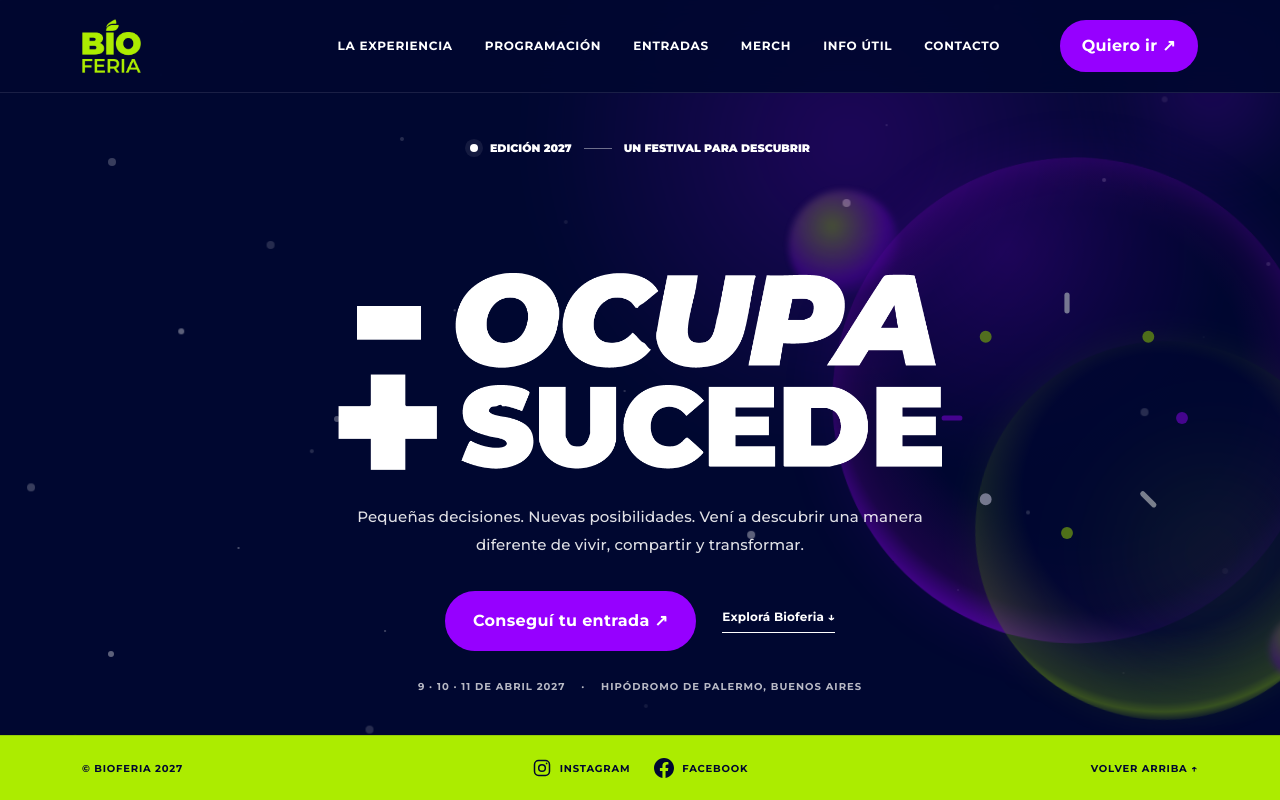
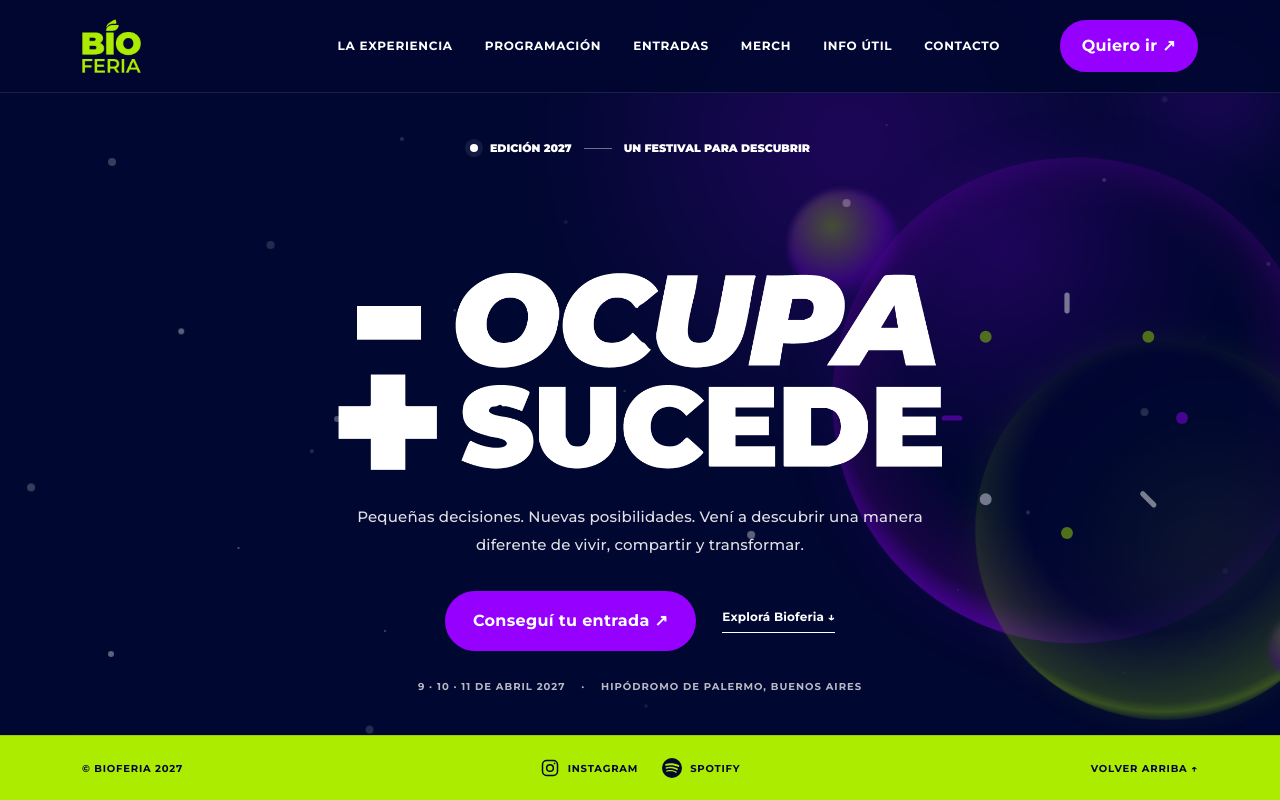
Before and after one commit to camiladipasquagraphics-ship-it/Paginawebbioferia, a plain HTML site: page index.html in a window 1280 px wide. Shown: the top 800 px of the page. Drawn offline with nearby package versions, Linux system fonts and the light colour scheme; animation ran at ten frames a second.

Commit message:
Replace footer Facebook link with Spotify

```diff
--- a/index.html
+++ b/index.html
@@ -240,7 +240,7 @@
         <span>© BIOFERIA 2027</span>
         <div class="footer-socials" role="group" aria-label="Redes sociales">
           <a class="footer-social" href="https://www.instagram.com/bioferia.sucede_/" target="_blank" rel="noopener noreferrer" aria-label="Instagram de Bioferia (abre en otra pestaña)"><svg viewBox="0 0 24 24" fill="none" stroke="currentColor" stroke-width="1.8" aria-hidden="true" focusable="false"><rect x="3" y="3" width="18" height="18" rx="5"></rect><circle cx="12" cy="12" r="4"></circle><circle cx="17.5" cy="6.5" r="1" fill="currentColor" stroke="none"></circle></svg>Instagram</a>
-          <a class="footer-social" href="https://www.facebook.com/profile.php?id=61595725004892" target="_blank" rel="noopener noreferrer" aria-label="Facebook de Bioferia (abre en otra pestaña)"><svg viewBox="0 0 24 24" fill="currentColor" aria-hidden="true" focusable="false"><path d="M24 12.073C24 5.405 18.627 0 12 0S0 5.405 0 12.073C0 18.1 4.388 23.094 10.125 24v-8.437H7.078v-3.49h3.047v-2.66c0-3.025 1.792-4.697 4.533-4.697 1.312 0 2.686.236 2.686.236v2.971h-1.513c-1.491 0-1.956.931-1.956 1.887v2.263h3.328l-.532 3.49h-2.796V24C19.612 23.094 24 18.1 24 12.073Z"></path></svg>Facebook</a>
+          <a class="footer-social" href="https://open.spotify.com/user/31gbsvmx6qrjoqq5xzvnu2vir3iy?si=168ee071ac054dca" aria-label="Spotify de Bioferia"><svg viewBox="0 0 24 24" fill="currentColor" aria-hidden="true" focusable="false"><path d="M12 0a12 12 0 1 0 0 24 12 12 0 0 0 0-24Zm5.504 17.307a.75.75 0 0 1-1.032.248c-2.826-1.727-6.383-2.117-10.573-1.16a.75.75 0 0 1-.334-1.462c4.586-1.048 8.52-.597 11.69 1.341a.75.75 0 0 1 .249 1.033Zm1.47-3.27a.938.938 0 0 1-1.29.309c-3.234-1.988-8.163-2.564-11.988-1.403a.938.938 0 1 1-.545-1.794c4.37-1.326 9.801-.683 13.514 1.599a.938.938 0 0 1 .309 1.289Zm.126-3.405C15.22 8.327 8.82 8.115 5.117 9.239a1.125 1.125 0 1 1-.654-2.153c4.25-1.29 11.317-1.04 15.785 1.612a1.125 1.125 0 0 1-1.148 1.934Z"></path></svg>Spotify</a>
         </div>
         <a href="#inicio">VOLVER ARRIBA ↑</a>
       </div>
```
